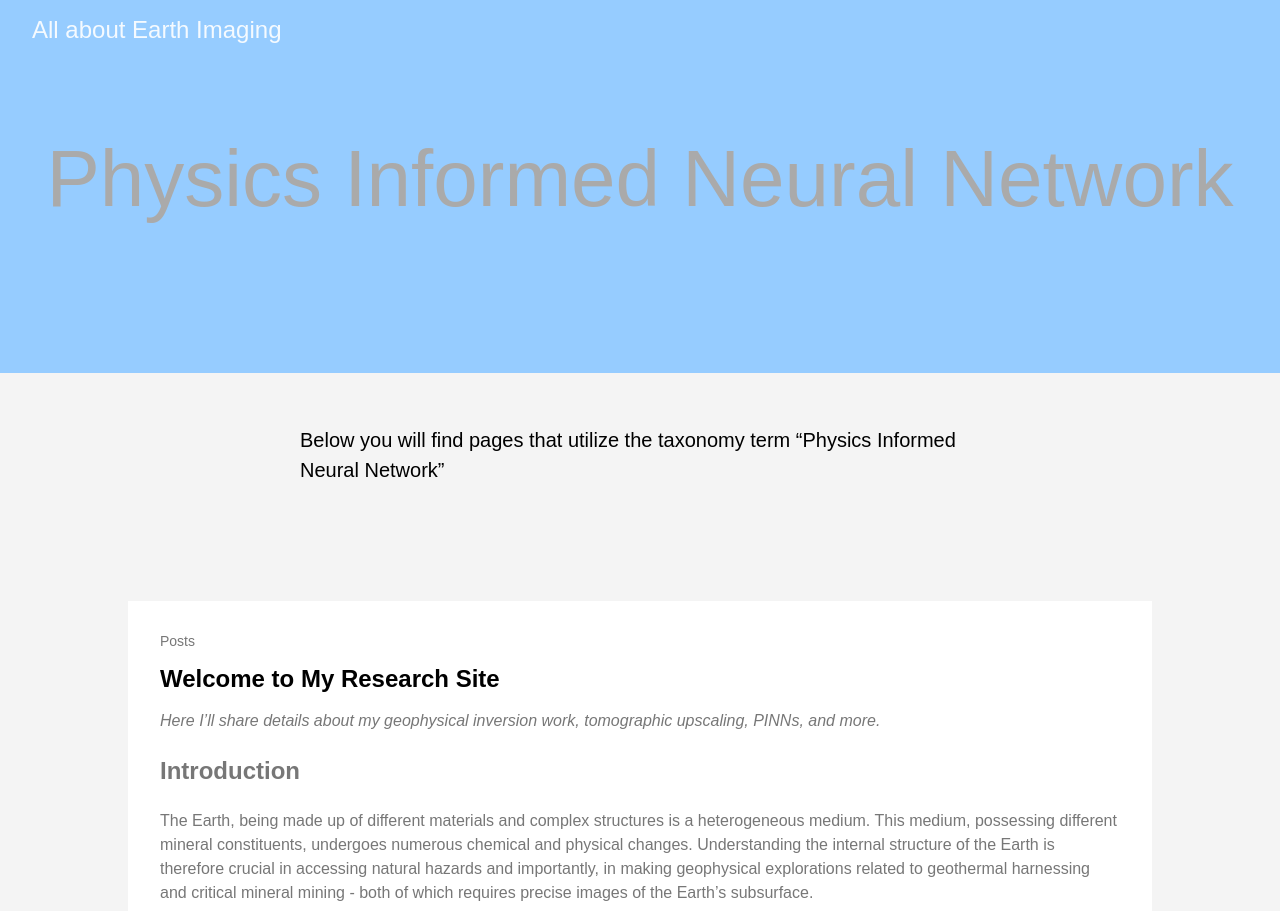
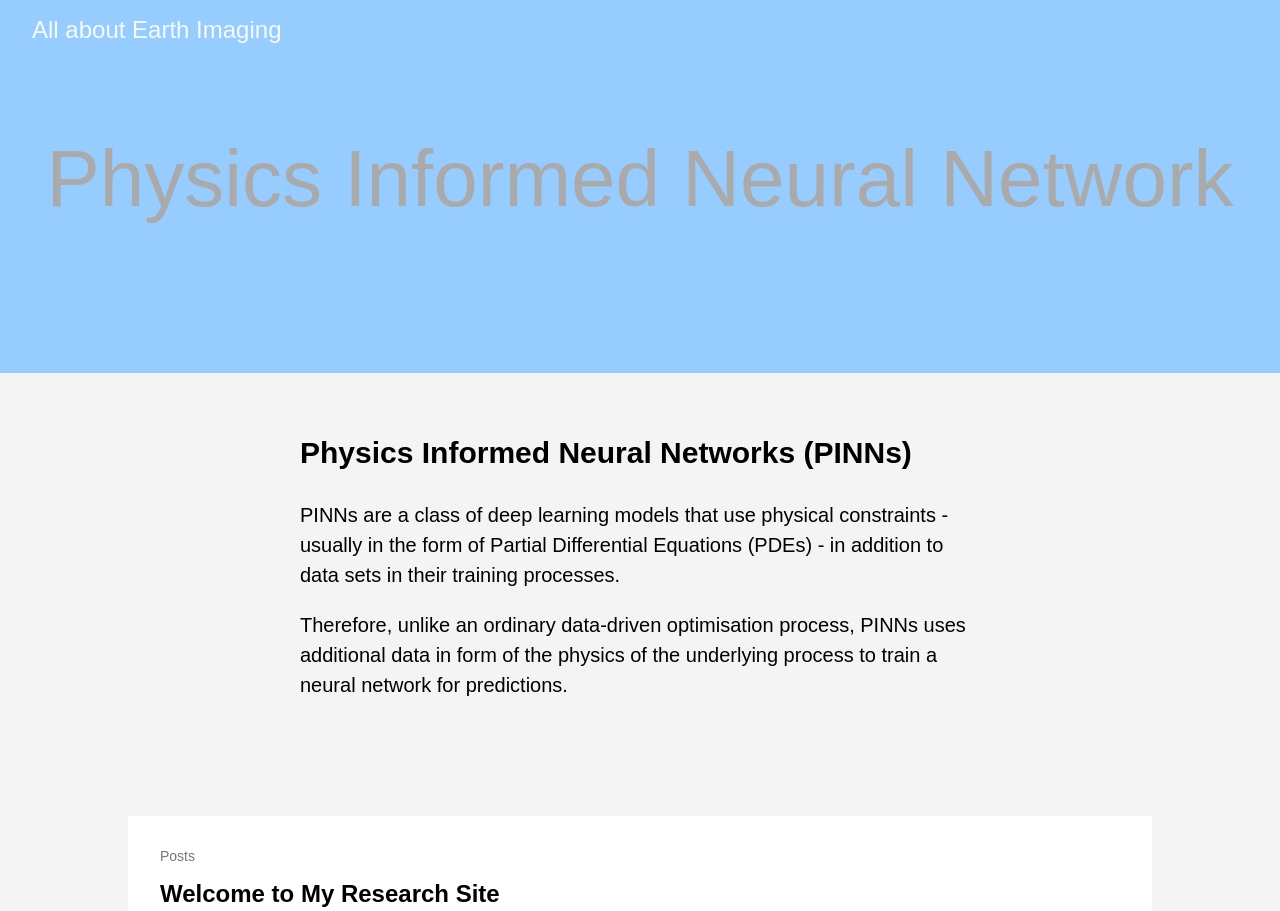
Before and after one commit to cctdd/cctdd.github.io, a plain HTML site: page tags/physics-informed-neural-network/index.html in a window 1280 px wide. Shown: the top 911 px of the page. Drawn offline with Linux system fonts and the light colour scheme.

Commit message:
Update index again.html

```diff
--- a/tags/physics-informed-neural-network/index.html
+++ b/tags/physics-informed-neural-network/index.html
@@ -96,7 +96,12 @@
 
   <article class="cf pa3 pa4-m pa4-l">
     <div class="measure-wide-l center f4 lh-copy nested-copy-line-height nested-links black">
-      <p>Below you will find pages that utilize the taxonomy term “Physics Informed Neural Network”</p>
+	    <h2><strong>Physics Informed Neural Networks (PINNs)</strong></h2>
+      <p>PINNs are a class of deep learning models that use physical constraints - usually
+      in the form of Partial Differential Equations (PDEs) - in addition to data sets in their
+      training processes.</p>
+<p>Therefore, unlike an ordinary data-driven optimisation process, PINNs uses additional data in
+form of the physics of the underlying process to train a neural network for predictions. </p>
     </div>
   </article>
   <div class="mw8 center">
```
